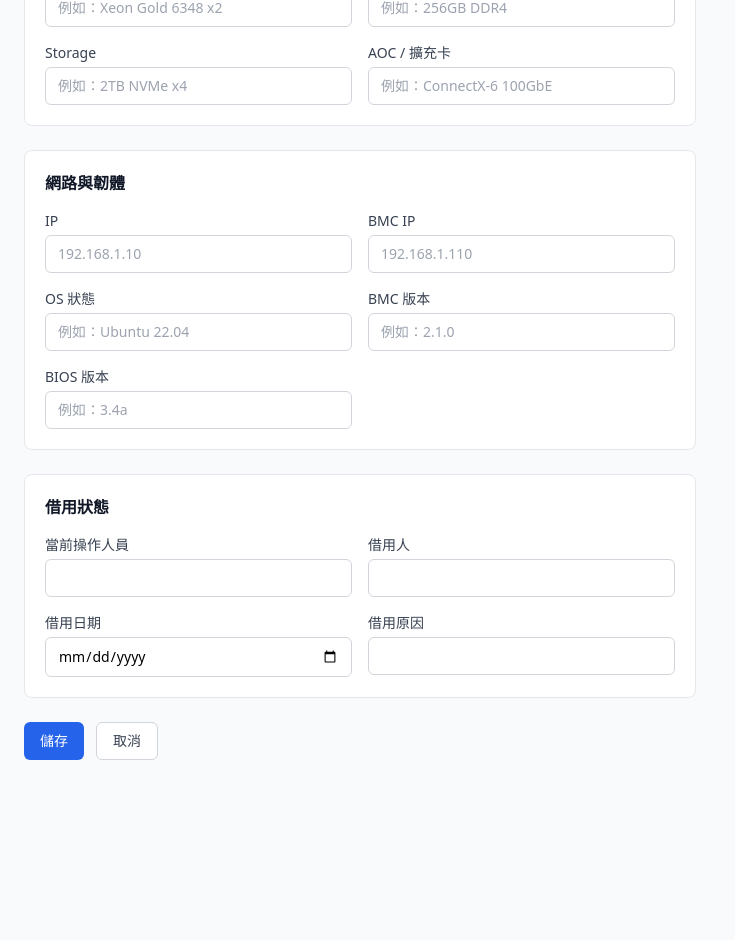
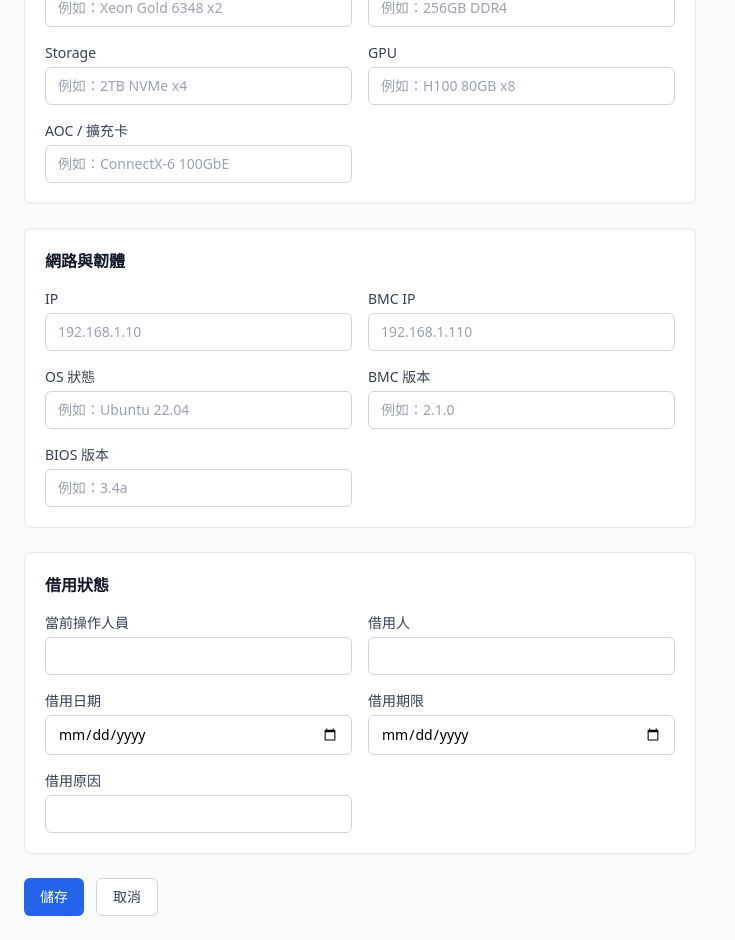
Before and after one commit to headisnotsmall/lab-dashboard, a Next.js app: page /devices/new in a window 1280 px wide. Shown: the part 580-1520 px from the top of the page, without its empty margins (0-735 px from the left). Before the commit the page ends 1364 px from the top, so only its background shows below. Built offline with nearby package versions, Linux system fonts and the light colour scheme.

Commit message:
feat: add GPU field, borrow deadline, next reservation on dashboard, fix date format

```diff
--- a/docker-compose.yml
+++ b/docker-compose.yml
@@ -1,3 +1,4 @@
+version: '3.8'
 services:
   app:
     build: .
--- a/src/app/api/devices/[id]/route.ts
+++ b/src/app/api/devices/[id]/route.ts
@@ -24,6 +24,7 @@ export async function PUT(request: NextRequest, { params }: { params: { id: stri
       cpuInfo: data.cpuInfo,
       ramInfo: data.ramInfo,
       storageInfo: data.storageInfo,
+      gpuInfo: data.gpuInfo,
       aocInfo: data.aocInfo,
       ip: data.ip,
       bmcIp: data.bmcIp,
@@ -33,6 +34,7 @@ export async function PUT(request: NextRequest, { params }: { params: { id: stri
       operator: data.operator,
       borrowedBy: data.borrowedBy,
       borrowedSince: data.borrowedSince ? new Date(data.borrowedSince) : null,
+      borrowUntil: data.borrowUntil ? new Date(data.borrowUntil) : null,
       borrowReason: data.borrowReason,
       notes: data.notes,
     },
--- a/src/app/api/devices/route.ts
+++ b/src/app/api/devices/route.ts
@@ -2,8 +2,16 @@ import { NextRequest, NextResponse } from 'next/server'
 import { prisma } from '@/lib/db'
 
 export async function GET() {
+  const now = new Date()
   const devices = await prisma.device.findMany({
     orderBy: { name: 'asc' },
+    include: {
+      reservations: {
+        where: { fromDate: { gte: now } },
+        orderBy: { fromDate: 'asc' },
+        take: 1,
+      },
+    },
   })
   return NextResponse.json(devices)
 }
@@ -18,6 +26,7 @@ export async function POST(request: NextRequest) {
       cpuInfo: data.cpuInfo ?? '',
       ramInfo: data.ramInfo ?? '',
       storageInfo: data.storageInfo ?? '',
+      gpuInfo: data.gpuInfo ?? '',
       aocInfo: data.aocInfo ?? '',
       ip: data.ip ?? '',
       bmcIp: data.bmcIp ?? '',
@@ -27,6 +36,7 @@ export async function POST(request: NextRequest) {
       operator: data.operator ?? '',
       borrowedBy: data.borrowedBy ?? '',
       borrowedSince: data.borrowedSince ? new Date(data.borrowedSince) : null,
+      borrowUntil: data.borrowUntil ? new Date(data.borrowUntil) : null,
       borrowReason: data.borrowReason ?? '',
       notes: data.notes ?? '',
     },
--- a/src/app/devices/[id]/page.tsx
+++ b/src/app/devices/[id]/page.tsx
@@ -44,7 +44,14 @@ export default function DeviceDetail() {
 
   if (!device) return <div className="text-gray-400 py-10 text-center">載入中...</div>
 
-  const fmt = (d: string | null) => d ? new Date(d).toLocaleDateString('zh-TW') : '—'
+  const fmt = (d: string | null) => {
+    if (!d) return '—'
+    const date = new Date(d)
+    const yyyy = date.getFullYear()
+    const mm = String(date.getMonth() + 1).padStart(2, '0')
+    const dd = String(date.getDate()).padStart(2, '0')
+    return `${yyyy}/${mm}/${dd}`
+  }
 
   const row = (label: string, value: string) => (
     <div key={label}>
@@ -86,6 +93,7 @@ export default function DeviceDetail() {
           <h2 className="font-semibold text-gray-900 mb-4">硬體規格</h2>
           <dl className="grid grid-cols-2 gap-4">
             {row('CPU', device.cpuInfo)}
+            {row('GPU', device.gpuInfo)}
             {row('RAM', device.ramInfo)}
             {row('Storage', device.storageInfo)}
             {row('AOC', device.aocInfo)}
@@ -127,6 +135,7 @@ export default function DeviceDetail() {
             {row('當前操作人員', device.operator)}
             {row('借用人', device.borrowedBy)}
             {row('借用日期', fmt(device.borrowedSince))}
+            {row('借用期限', fmt(device.borrowUntil))}
             {row('借用原因', device.borrowReason)}
           </dl>
         </div>
--- a/src/app/page.tsx
+++ b/src/app/page.tsx
@@ -109,12 +109,13 @@ export default function Dashboard() {
                 <th className="px-5 py-3 font-medium">BMC狀態</th>
                 <th className="px-5 py-3 font-medium">OS</th>
                 <th className="px-5 py-3 font-medium">操作人員</th>
+                <th className="px-5 py-3 font-medium">後續預約</th>
                 <th className="px-5 py-3 font-medium"></th>
               </tr>
             </thead>
             <tbody className="divide-y divide-gray-100">
               {filtered.length === 0 && (
-                <tr><td colSpan={10} className="px-5 py-10 text-center text-gray-400">尚無設備</td></tr>
+                <tr><td colSpan={11} className="px-5 py-10 text-center text-gray-400">尚無設備</td></tr>
               )}
               {filtered.map(d => (
                 <tr key={d.id} className="hover:bg-gray-50">
@@ -130,6 +131,15 @@ export default function Dashboard() {
                   <td className="px-5 py-3 text-gray-600">{d.osStatus || '—'}</td>
                   <td className="px-5 py-3 text-gray-600">{d.operator || '—'}</td>
                   <td className="px-5 py-3">
+                    {d.reservations && d.reservations[0] ? (
+                      <span className="text-xs text-amber-700 bg-amber-50 px-2 py-0.5 rounded-full">
+                        {d.reservations[0].borrower}
+                      </span>
+                    ) : (
+                      <span className="text-gray-300 text-xs">—</span>
+                    )}
+                  </td>
+                  <td className="px-5 py-3">
                     <Link href={`/devices/${d.id}/edit`} className="text-gray-400 hover:text-gray-600 text-xs">編輯</Link>
                   </td>
                 </tr>
--- a/src/components/DeviceForm.tsx
+++ b/src/components/DeviceForm.tsx
@@ -10,9 +10,9 @@ interface Props {
 
 const empty = {
   name: '', location: '', systemState: '閒置',
-  cpuInfo: '', ramInfo: '', storageInfo: '', aocInfo: '',
+  cpuInfo: '', ramInfo: '', storageInfo: '', gpuInfo: '', aocInfo: '',
   ip: '', bmcIp: '', osStatus: '', bmcVersion: '', biosVersion: '',
-  operator: '', borrowedBy: '', borrowedSince: '', borrowReason: '', notes: '',
+  operator: '', borrowedBy: '', borrowedSince: '', borrowUntil: '', borrowReason: '', notes: '',
 }
 
 export default function DeviceForm({ device }: Props) {
@@ -21,6 +21,7 @@ export default function DeviceForm({ device }: Props) {
     ...empty,
     ...device,
     borrowedSince: device?.borrowedSince ? device.borrowedSince.split('T')[0] : '',
+    borrowUntil: device?.borrowUntil ? device.borrowUntil.split('T')[0] : '',
   })
   const [saving, setSaving] = useState(false)
   const [error, setError] = useState('')
@@ -36,7 +37,7 @@ export default function DeviceForm({ device }: Props) {
     const res = await fetch(url, {
       method,
       headers: { 'Content-Type': 'application/json' },
-      body: JSON.stringify({ ...form, borrowedSince: form.borrowedSince || null }),
+      body: JSON.stringify({ ...form, borrowedSince: form.borrowedSince || null, borrowUntil: form.borrowUntil || null }),
     })
     if (res.ok) {
       const d = await res.json()
@@ -107,6 +108,7 @@ export default function DeviceForm({ device }: Props) {
           {field('CPU', 'cpuInfo', 'text', '例如：Xeon Gold 6348 x2')}
           {field('RAM', 'ramInfo', 'text', '例如：256GB DDR4')}
           {field('Storage', 'storageInfo', 'text', '例如：2TB NVMe x4')}
+          {field('GPU', 'gpuInfo', 'text', '例如：H100 80GB x8')}
           {field('AOC / 擴充卡', 'aocInfo', 'text', '例如：ConnectX-6 100GbE')}
         </div>
       </section>
@@ -128,6 +130,7 @@ export default function DeviceForm({ device }: Props) {
           {field('當前操作人員', 'operator')}
           {field('借用人', 'borrowedBy')}
           {field('借用日期', 'borrowedSince', 'date')}
+          {field('借用期限', 'borrowUntil', 'date')}
           {field('借用原因', 'borrowReason')}
         </div>
       </section>
--- a/src/components/ReservationSection.tsx
+++ b/src/components/ReservationSection.tsx
@@ -33,7 +33,13 @@ export default function ReservationSection({ deviceId, reservations, onUpdate }:
     onUpdate()
   }
 
-  const fmt = (d: string) => new Date(d).toLocaleDateString('zh-TW')
+  const fmt = (d: string) => {
+    const date = new Date(d)
+    const yyyy = date.getFullYear()
+    const mm = String(date.getMonth() + 1).padStart(2, '0')
+    const dd = String(date.getDate()).padStart(2, '0')
+    return `${yyyy}/${mm}/${dd}`
+  }
 
   return (
     <div>
--- a/src/lib/types.ts
+++ b/src/lib/types.ts
@@ -6,6 +6,7 @@ export interface Device {
   cpuInfo: string
   ramInfo: string
   storageInfo: string
+  gpuInfo: string
   aocInfo: string
   ip: string
   bmcIp: string
@@ -15,10 +16,12 @@ export interface Device {
   operator: string
   borrowedBy: string
   borrowedSince: string | null
+  borrowUntil: string | null
   borrowReason: string
   notes: string
   createdAt: string
   updatedAt: string
+  nextReservation?: Reservation
   reservations?: Reservation[]
   incidents?: Incident[]
 }
```
Also changed, not shown: 1 other file (tests, documents, lock files or other folders).
